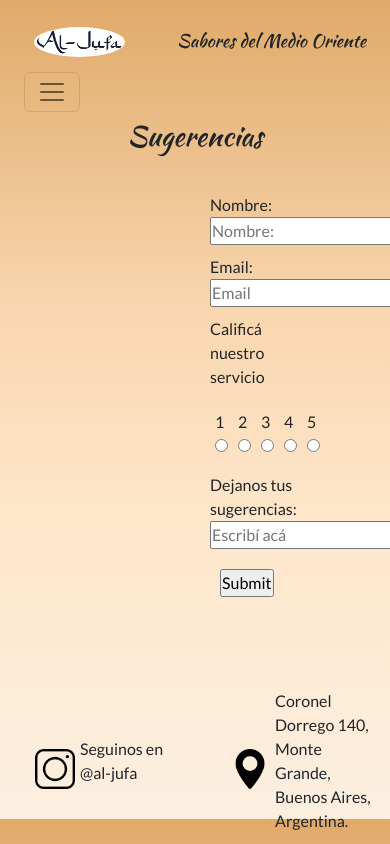
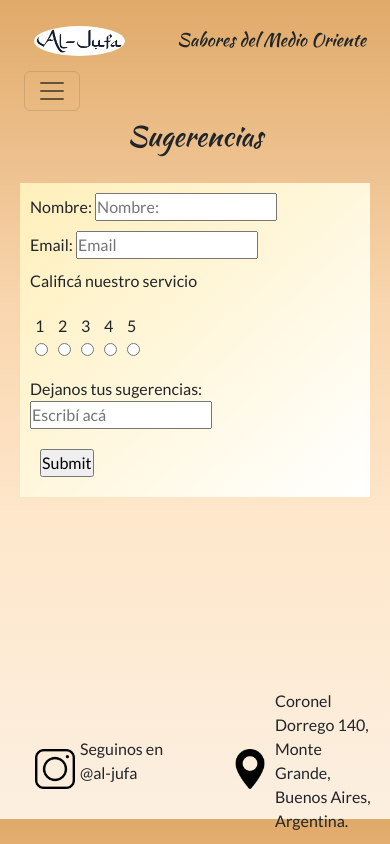
Before and after one commit to zscaballero/proyecto-al-jufa, a plain HTML site: page pages/sugerencias.html in a window 390 px wide. Drawn offline with nearby package versions, Linux system fonts and the light colour scheme.

Commit message:
total responsive

```diff
--- a/css/style.css
+++ b/css/style.css
@@ -69,8 +69,6 @@ header div p{
 .navBarItems a:hover{
     color: firebrick;
 }
-
-
 
 /* footer */
 footer{
@@ -288,16 +286,6 @@ h1{
 }
 /* media querries tablet*/
 @media screen and (max-width:768px) {
-    header{
-        display: grid;
-        width: 100%;
-        grid-template-columns: 1fr;
-        grid-template-rows: repeat (2,1fr);
-        grid-template-areas:
-        "logo"
-        "navBar";
-        place-content: center center;
-    }
 
     header div a img{
         width: 100%;
@@ -325,16 +313,6 @@ h1{
 
 /*media querries mobile*/
 @media screen and (max-width:576px){
-    header{
-        display: grid;
-        width: 100%;
-        grid-template-columns: 1fr;
-        grid-template-rows: repeat (2,1fr);
-        grid-template-areas:
-        "logo"
-        "navBar";
-        place-content: center center;
-    }
 
     header div a img{
         width: 100%;
@@ -368,5 +346,8 @@ h1{
         "hummus"
         "fries"
         }
+        .formulario{
+            margin: 30px 20px;
+        }
 
 }
```
